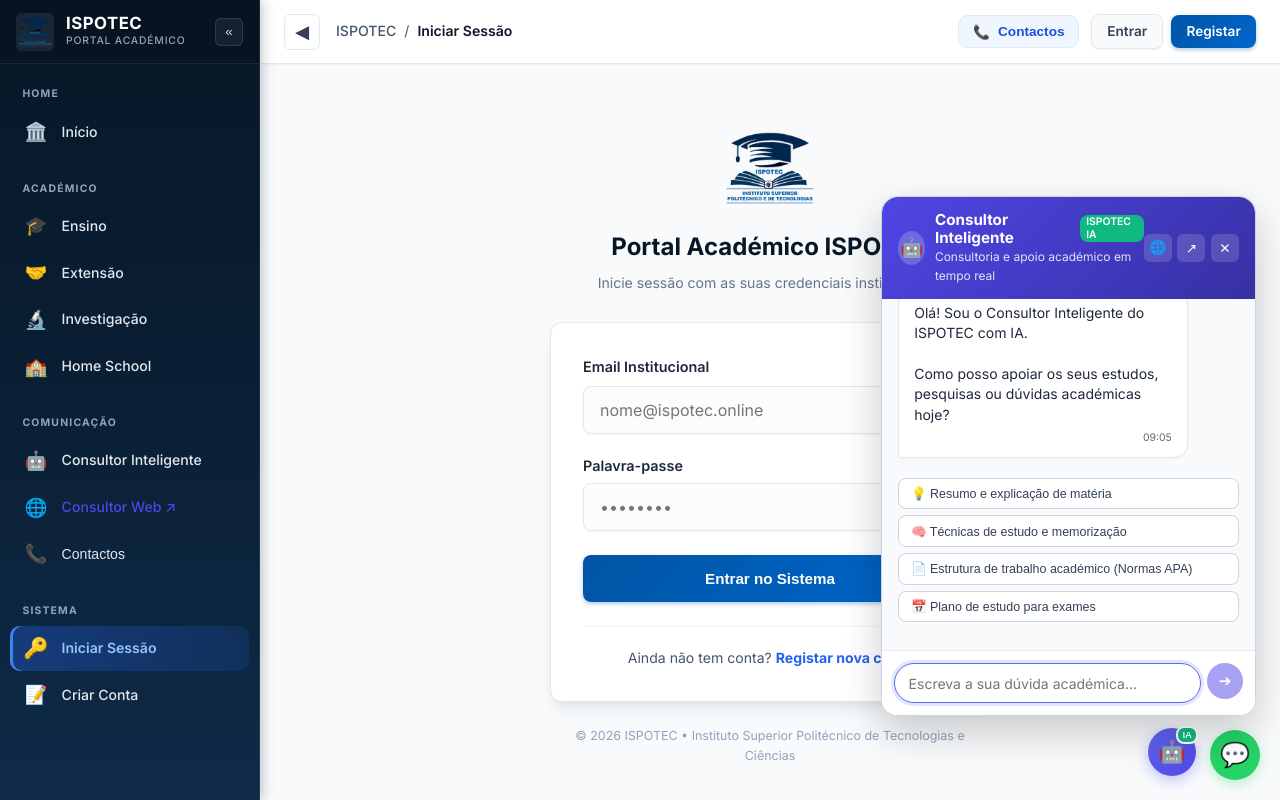
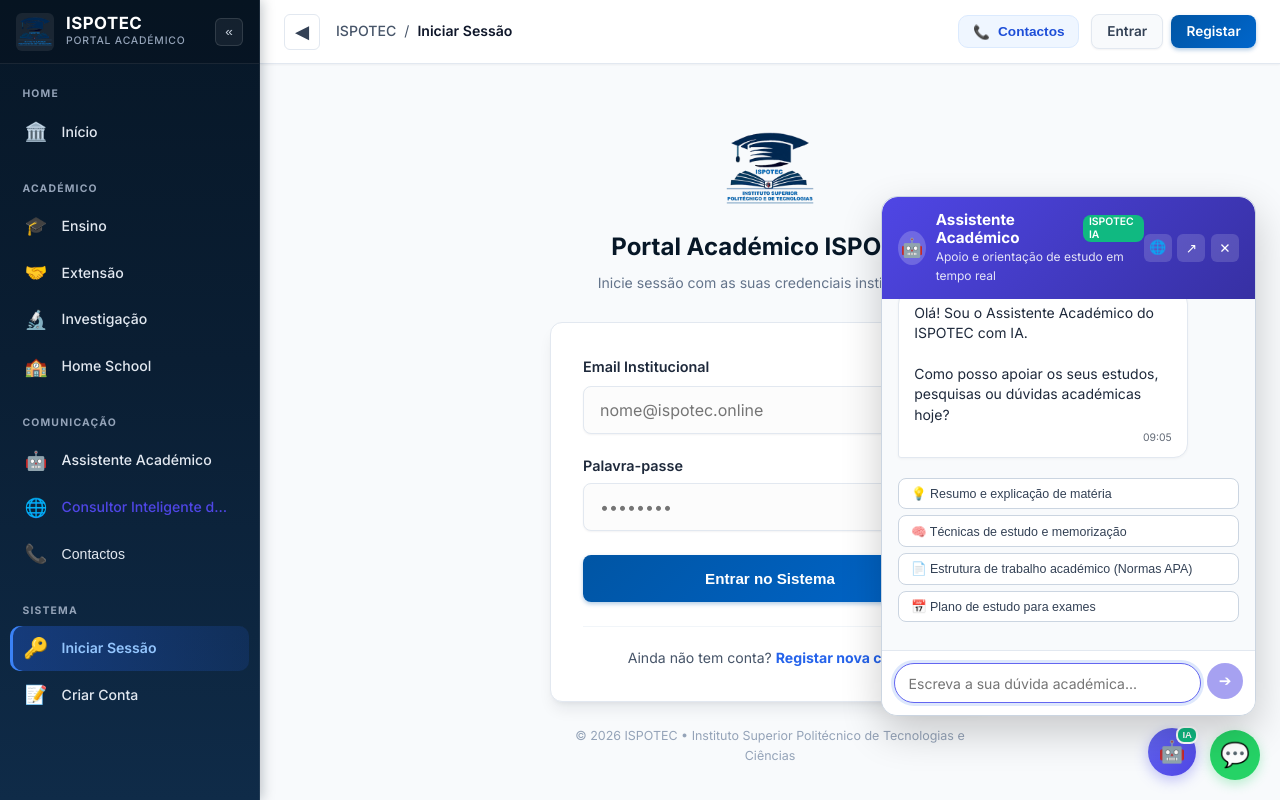
Before and after one commit to Debian10010/ispotec-online-2026, a React (Vite) app: page /auth/login in a window 1280 px wide. Both pictures are taken after a click on the button "Abrir Assistente Académico IA". Shown: the top 800 px of the page. Built offline with nearby package versions, Linux system fonts and the light colour scheme; no server answers.

Commit message:
Ajustar nome para Assistente Academico no sistema interno e Consultor Inteligente do ISPOTEC no link web

```diff
--- a/src/App.jsx
+++ b/src/App.jsx
@@ -235,7 +235,7 @@
           }
         />
 
-        {/* Consultor Inteligente / Chatbot Routes */}
+        {/* Assistente Académico / Chatbot Routes */}
         <Route
           path="/chatbot"
           element={
@@ -246,6 +246,22 @@
         />
         <Route
           path="/chatbot/index.php"
+          element={
+            <ProtectedRoute>
+              <Chatbot />
+            </ProtectedRoute>
+          }
+        />
+        <Route
+          path="/assistente-academico"
+          element={
+            <ProtectedRoute>
+              <Chatbot />
+            </ProtectedRoute>
+          }
+        />
+        <Route
+          path="/assistente-academico/index.php"
           element={
             <ProtectedRoute>
               <Chatbot />
--- a/src/components/FloatingChatbot.jsx
+++ b/src/components/FloatingChatbot.jsx
@@ -12,7 +12,7 @@
     {
       id: 'welcome',
       tipo: 'resposta',
-      conteudo: 'Olá! Sou o Consultor Inteligente do ISPOTEC com IA.\n\nComo posso apoiar os seus estudos, pesquisas ou dúvidas académicas hoje?',
+      conteudo: 'Olá! Sou o Assistente Académico do ISPOTEC com IA.\n\nComo posso apoiar os seus estudos, pesquisas ou dúvidas académicas hoje?',
       data_criacao: new Date().toISOString()
     }
   ]);
@@ -523,11 +523,11 @@
         <div
           className="chatbot-callout"
           onClick={() => setIsOpen(true)}
-          title="Clique para testar o Consultor Inteligente do ISPOTEC"
+          title="Clique para testar o Assistente Académico"
         >
           <div className="chatbot-callout-text">
             <span>🤖</span>
-            <span>Consultor Inteligente do ISPOTEC</span>
+            <span>Assistente Académico</span>
             <span className="chatbot-callout-badge">Testar o assistente →</span>
           </div>
           <button
@@ -549,8 +549,8 @@
         type="button"
         className="floating-chatbot-btn"
         onClick={() => setIsOpen(prev => !prev)}
-        title="Consultor Inteligente do ISPOTEC — Testar o assistente"
-        aria-label="Abrir Consultor Inteligente IA"
+        title="Assistente Académico — Testar o assistente"
+        aria-label="Abrir Assistente Académico IA"
       >
         <span>🤖</span>
         <span className="ai-badge">IA</span>
@@ -558,16 +558,16 @@
 
       {/* Janela Flutuante do Chatbot */}
       {isOpen && (
-        <div className="floating-chatbot-window" role="dialog" aria-label="Consultor Inteligente do ISPOTEC">
+        <div className="floating-chatbot-window" role="dialog" aria-label="Assistente Académico do ISPOTEC">
           {/* Header */}
           <div className="floating-chat-header">
             <div className="floating-chat-title-group">
               <div className="floating-chat-avatar">🤖</div>
               <div>
                 <h3 className="floating-chat-name">
-                  Consultor Inteligente <small>ISPOTEC IA</small>
+                  Assistente Académico <small>ISPOTEC IA</small>
                 </h3>
-                <p className="floating-chat-status">Consultoria e apoio académico em tempo real</p>
+                <p className="floating-chat-status">Apoio e orientação de estudo em tempo real</p>
               </div>
             </div>
 
@@ -577,7 +577,7 @@
                 target="_blank"
                 rel="noreferrer"
                 className="floating-chat-action-btn"
-                title="Aceder à versão web dedicada do Consultor Inteligente (https://asistente-ispotec.vercel.app/)"
+                title="Aceder ao Consultor Inteligente do ISPOTEC (https://asistente-ispotec.vercel.app/)"
                 style={{ textDecoration: 'none', display: 'flex', alignItems: 'center', justifyContent: 'center' }}
               >
                 🌐
--- a/src/components/Header.jsx
+++ b/src/components/Header.jsx
@@ -48,7 +48,7 @@
     if (path.startsWith('/investigacao')) return 'Investigação';
     if (path.startsWith('/homeschool/sala')) return 'Home School › Sala Virtual';
     if (path.startsWith('/homeschool') || path.startsWith('/grupo-de-estudos')) return 'Home School';
-    if (path.startsWith('/chatbot') || path.startsWith('/consultor-inteligente')) return 'Consultor Inteligente do ISPOTEC';
+    if (path.startsWith('/chatbot') || path.startsWith('/assistente-academico') || path.startsWith('/consultor-inteligente')) return 'Assistente Académico';
     if (path.startsWith('/profile')) return 'O Meu Perfil';
     if (path.startsWith('/users')) return 'Directório de Utilizadores';
     if (path.startsWith('/auth/login')) return 'Iniciar Sessão';
--- a/src/components/Sidebar.jsx
+++ b/src/components/Sidebar.jsx
@@ -168,12 +168,12 @@
 
           <Link
             to="/chatbot"
-            className={`sidebar-nav-item ${isActive('/chatbot') || isActive('/consultor-inteligente') ? 'active' : ''}`}
+            className={`sidebar-nav-item ${isActive('/chatbot') || isActive('/assistente-academico') ? 'active' : ''}`}
             onClick={handleNavClick}
-            data-tooltip="Consultor Inteligente do ISPOTEC"
+            data-tooltip="Assistente Académico"
           >
             <span className="sidebar-item-icon">🤖</span>
-            <span className="sidebar-item-label">Consultor Inteligente</span>
+            <span className="sidebar-item-label">Assistente Académico</span>
           </Link>
 
           <a
@@ -182,10 +182,10 @@
             rel="noreferrer"
             className="sidebar-nav-item"
             style={{ color: '#4f46e5' }}
-            data-tooltip="Aceder ao Consultor Inteligente (Web Externa)"
+            data-tooltip="Consultor Inteligente do ISPOTEC (Web Externa)"
           >
             <span className="sidebar-item-icon">🌐</span>
-            <span className="sidebar-item-label">Consultor Web ↗</span>
+            <span className="sidebar-item-label">Consultor Inteligente do ISPOTEC ↗</span>
           </a>
 
           <button
--- a/src/pages/Home.jsx
+++ b/src/pages/Home.jsx
@@ -431,8 +431,8 @@
 
             <div className="feature-card">
               <div className="feature-icon purple">🤖</div>
-              <h3 className="feature-title">Consultor Inteligente do ISPOTEC</h3>
-              <p className="feature-desc">Tire dúvidas académicas, metodológicas e aceda ao assistente inteligente oficial 24/7.</p>
+              <h3 className="feature-title">Assistente Académico</h3>
+              <p className="feature-desc">Tire dúvidas de estudo, metodologia e pesquisas com apoio de inteligência artificial 24/7.</p>
             </div>
 
             <div className="feature-card">
--- a/src/pages/chatbot/Chatbot.jsx
+++ b/src/pages/chatbot/Chatbot.jsx
@@ -452,7 +452,7 @@
           </aside>
 
           <main className="chatbot-main">
-            {/* Direct Link Banner to Assistant ISPOTEC */}
+            {/* Direct Link Banner to Consultor Inteligente do ISPOTEC */}
             <div style={{
               background: 'linear-gradient(135deg, #4f46e5 0%, #7c3aed 100%)',
               color: '#ffffff',
@@ -467,7 +467,7 @@
               <div style={{ display: 'flex', alignItems: 'center', gap: '0.5rem' }}>
                 <span style={{ fontSize: '1.2rem' }}>🌐</span>
                 <span>
-                  <strong>Consultor ISPOTEC Dedicado:</strong> Aceda à versão web autónoma em tempo real.
+                  <strong>Consultor Inteligente do ISPOTEC:</strong> Aceda à plataforma web autónoma do assistente.
                 </span>
               </div>
               <a
@@ -488,7 +488,7 @@
                   boxShadow: '0 2px 4px rgba(0,0,0,0.1)'
                 }}
               >
-                Abrir Consultor Web ↗
+                Abrir Consultor Inteligente do ISPOTEC ↗
               </a>
             </div>
 
@@ -496,7 +496,7 @@
               <div className="avatar">🤖</div>
               <div>
                 <h2 style={{ display: 'flex', alignItems: 'center', gap: '0.5rem' }}>
-                  Consultor Inteligente do ISPOTEC <span style={{ fontSize: '0.68rem', background: '#10b981', color: '#fff', padding: '2px 8px', borderRadius: '12px', fontWeight: '600' }}>Groq IA</span>
+                  Assistente Académico <span style={{ fontSize: '0.68rem', background: '#10b981', color: '#fff', padding: '2px 8px', borderRadius: '12px', fontWeight: '600' }}>Groq IA</span>
                 </h2>
                 <p>Orientação académica, metodológica e de estudo em tempo real</p>
               </div>
@@ -506,7 +506,7 @@
               {(!activeConv?.messages || activeConv.messages.length === 0) ? (
                 <div className="empty-chat">
                   <div className="icon">🤖</div>
-                  <h3>Olá! Sou o Consultor Inteligente do ISPOTEC</h3>
+                  <h3>Olá! Sou o Assistente Académico do ISPOTEC</h3>
                   <p>
                     Posso ajudar-te a compreender matérias, organizar os teus estudos,
                     aprender técnicas de estudo, orientar na elaboração de trabalhos e apoiar em diferentes áreas académicas.
@@ -606,7 +606,7 @@
             className="btn btn-primary"
             style={{ textDecoration: 'none', padding: '0.5rem 1.5rem', display: 'inline-flex', alignItems: 'center', gap: '0.4rem' }}
           >
-            <i>🌐</i> Abrir Consultor ISPOTEC Dedicado ↗
+            <i>🌐</i> Abrir Consultor Inteligente do ISPOTEC ↗
           </a>
           <Link
             to="/chatbot/ias-estudo"
--- a/src/pages/dashboard/Dashboard.jsx
+++ b/src/pages/dashboard/Dashboard.jsx
@@ -556,10 +556,10 @@
               <span style={{ fontSize: '1.5rem' }}>🤖</span>
               <div style={{ flex: 1 }}>
                 <div style={{ fontWeight: '700', fontSize: '0.92rem', color: 'var(--isp-purple-600)' }}>
-                  Consultor Inteligente do ISPOTEC
+                  Assistente Académico
                 </div>
                 <div style={{ fontSize: '0.78rem', color: 'var(--isp-slate-600)' }}>
-                  Consulte dúvidas de investigação, normas APA, planos de estudo e aceda à IA dedicada
+                  Consulte dúvidas de investigação, normas APA e planos de estudo com inteligência artificial
                 </div>
               </div>
               <span style={{ color: 'var(--isp-purple-600)', fontWeight: 'bold' }}>→</span>
```
